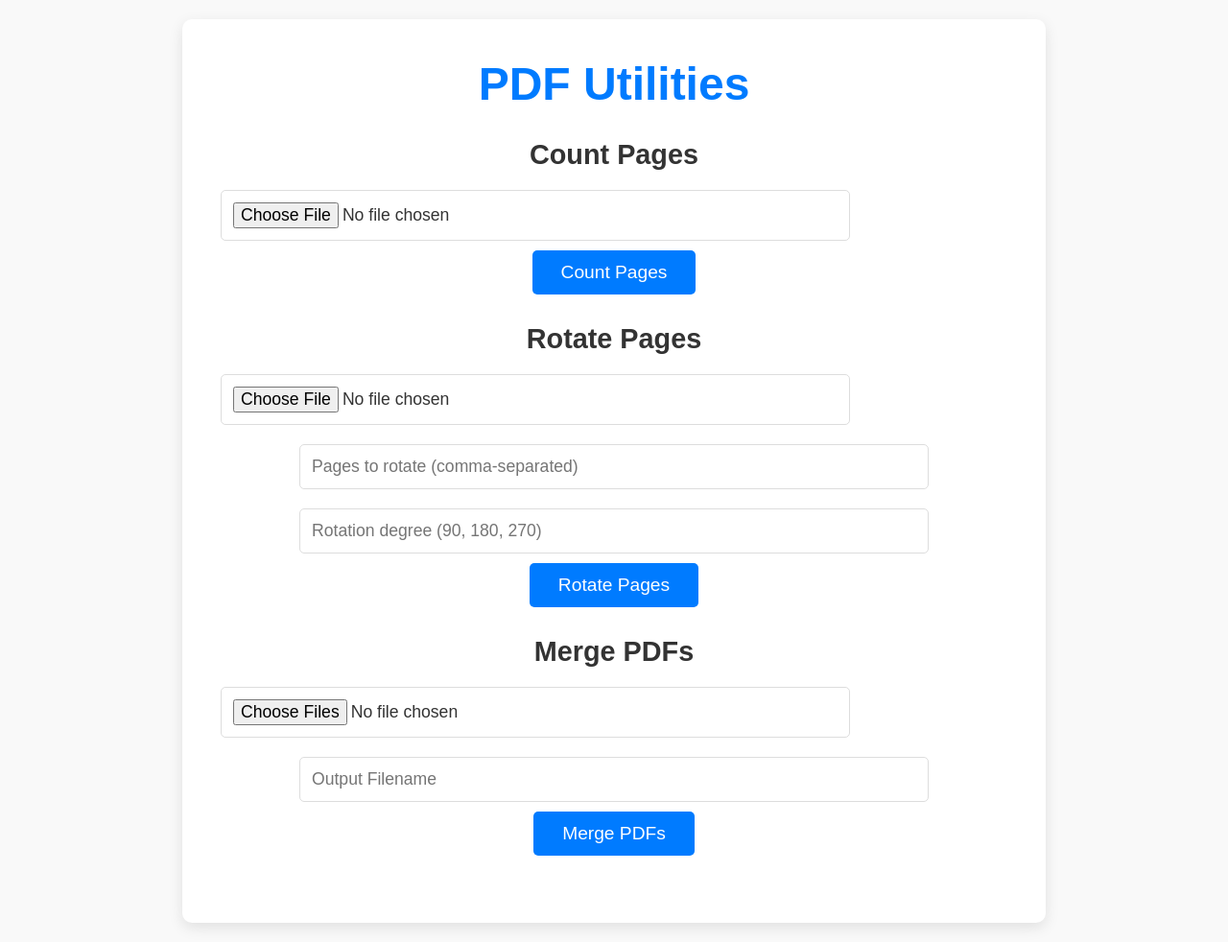
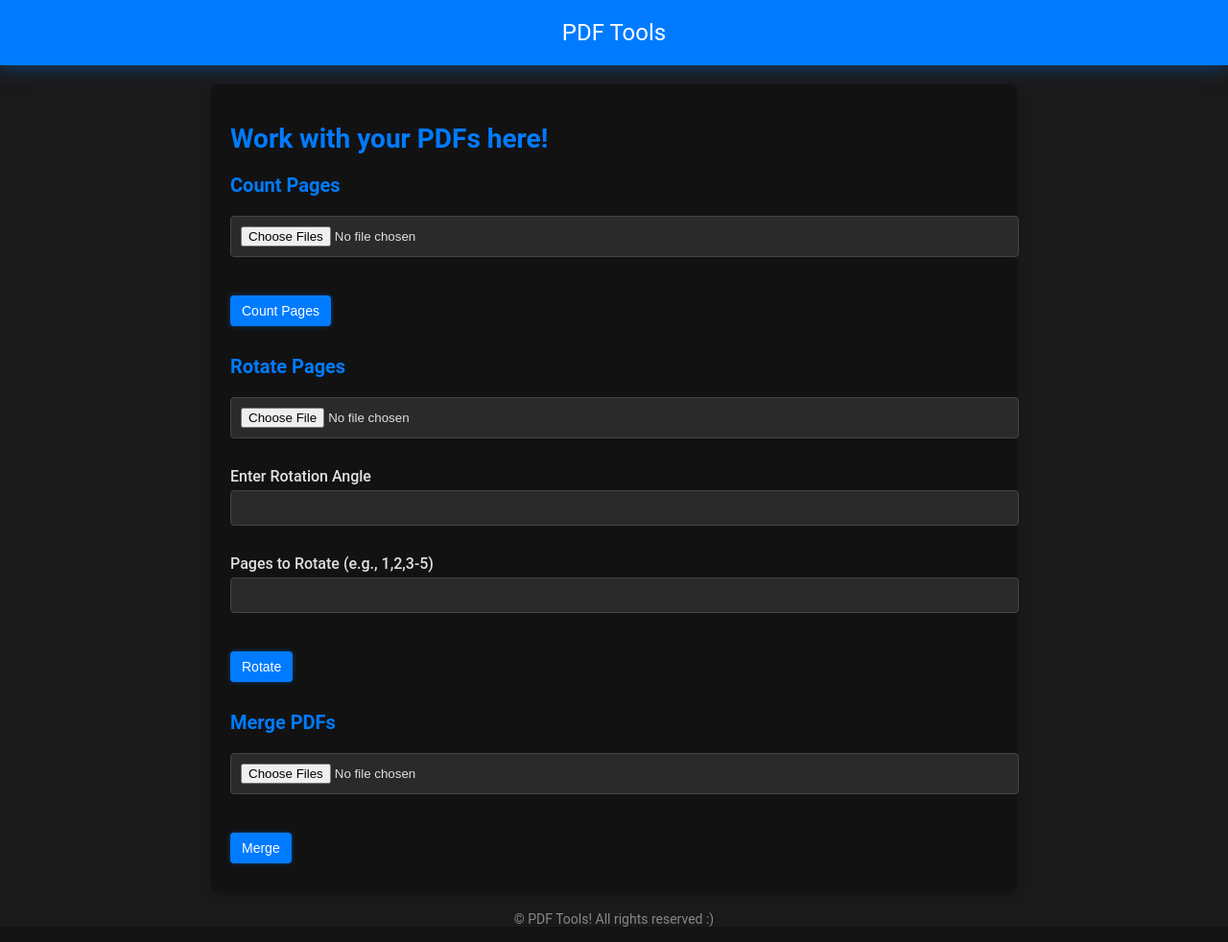
Before and after one commit to pengeon1/pdf, a Flask app: page / in a window 1280 px wide. Shown: the whole page at 96% size. Run offline with Flask 3, Linux system fonts and the light colour scheme.

Commit message:
Update index.html

```diff
--- a/templates/index.html
+++ b/templates/index.html
@@ -3,127 +3,228 @@
 <head>
     <meta charset="UTF-8">
     <meta name="viewport" content="width=device-width, initial-scale=1.0">
-    <title>PDF Utilities</title>
-    <link rel="stylesheet" href="style.css">
+    <title>PDF Tools</title>
+    <link rel="stylesheet" href="styles.css">
     <script src="https://code.jquery.com/jquery-3.6.0.min.js"></script>
+    <style>
+        body {
+            font-family: 'Roboto', sans-serif;
+            margin: 0;
+            padding: 0;
+            background-color: #1a1a1a;
+            color: #e0e0e0;
+        }
+
+        header {
+            background-color: #007bff;
+            color: white;
+            padding: 20px 10px;
+            text-align: center;
+            font-size: 24px;
+            box-shadow: 0 0 20px rgba(0, 123, 255, 0.5);
+            margin-bottom: 20px;
+        }
+
+        main {
+            max-width: 800px;
+            margin: 20px auto;
+            padding: 20px;
+            background: #121212;
+            border-radius: 8px;
+            box-shadow: 0 4px 10px rgba(0, 0, 0, 0.2);
+        }
+
+        h1 {
+            font-size: 28px;
+            margin: 20px 0;
+            color: #007bff;
+        }
+
+        h2 {
+            font-size: 20px;
+            margin: 20px 0;
+            color: #007bff;
+        }
+
+        .form-group {
+            margin-bottom: 20px;
+        }
+
+        label {
+            display: block;
+            margin-bottom: 5px;
+            font-weight: 500;
+            color: #e0e0e0;
+        }
+
+        input[type="file"], input[type="number"], input[type="text"] {
+            width: 100%;
+            padding: 10px;
+            margin-bottom: 10px;
+            border: 1px solid #444;
+            border-radius: 4px;
+            background-color: #2a2a2a;
+            color: #e0e0e0;
+        }
+
+        button {
+            background-color: #007bff;
+            color: white;
+            border: none;
+            padding: 8px 12px;
+            border-radius: 4px;
+            font-size: 14px;
+            cursor: pointer;
+            box-shadow: 0 0 5px rgba(0, 123, 255, 0.4);
+            margin: 10px 0;
+        }
+
+        button:hover {
+            background-color: #0056b3;
+            box-shadow: 0 0 10px rgba(0, 123, 255, 0.7);
+        }
+
+        .message {
+            margin-bottom: 20px;
+            padding: 10px;
+            border-radius: 4px;
+            background-color: #333333;
+            color: #007bff;
+            font-size: 14px;
+        }
+
+        footer {
+            text-align: center;
+            margin-top: 20px;
+            font-size: 14px;
+            color: #888;
+        }
+    </style>
 </head>
 <body>
+    <header>
+        PDF Tools
+    </header>
+    <main>
+        <h1>Work with your PDFs here!</h1>
 
-    <div class="container">
-        <h1>PDF Utilities</h1>
+        <h2>Count Pages</h2>
+        <form id="countPagesForm" enctype="multipart/form-data">
+            <div class="form-group">
+                <input type="file" name="pdf_files" multiple>
+            </div>
+            <button type="submit">Count Pages</button>
+        </form>
+        <div id="countResult" class="message" style="display:none;"></div>
 
-        <!-- Count Pages Section -->
-        <div class="form-container">
-            <h3>Count Pages</h3>
-            <input type="file" id="count-pages-file" class="file-input" />
-            <button class="btn" onclick="countPages()">Count Pages</button>
-            <div id="page-count-result" class="result"></div>
+        <h2>Rotate Pages</h2>
+        <form id="rotateForm" enctype="multipart/form-data">
+            <div class="form-group">
+                <input type="file" name="pdf_file" required>
             </div>
+            <div class="form-group">
+                <label for="angle">Enter Rotation Angle</label>
+                <input type="number" name="angle" required>
+            </div>
+            <div class="form-group">
+                <label for="pages">Pages to Rotate (e.g., 1,2,3-5)</label>
+                <input type="text" name="pages" required>
+            </div>
+            <button type="submit">Rotate</button>
+        </form>
+        <div id="rotateResult" class="message" style="display:none;"></div>
 
-        <!-- Rotate Pages Section -->
-        <div class="form-container">
-            <h3>Rotate Pages</h3>
-            <input type="file" id="rotate-pages-file" class="file-input" />
-            <input type="text" id="pages-to-rotate" class="input-field" placeholder="Pages to rotate (comma-separated)" />
-            <input type="number" id="rotation-degree" class="input-field" placeholder="Rotation degree (90, 180, 270)" />
-            <button class="btn" onclick="rotatePages()">Rotate Pages</button>
-            <div id="rotate-result" class="result"></div>
+        <h2>Merge PDFs</h2>
+        <form id="mergeForm" enctype="multipart/form-data">
+            <div class="form-group">
+                <input type="file" name="pdf_files" multiple>
             </div>
-
-        <!-- Merge PDFs Section -->
-        <div class="form-container">
-            <h3>Merge PDFs</h3>
-            <input type="file" id="merge-pdfs-file" class="file-input" multiple />
-            <input type="text" id="output-filename" class="input-field" placeholder="Output Filename" />
-            <button class="btn" onclick="mergePdfs()">Merge PDFs</button>
-            <div id="merge-result" class="result"></div>
-        </div>
-    </div>
+            <button type="submit">Merge</button>
+        </form>
+        <div id="mergeResult" class="message" style="display:none;"></div>
+    </main>
+    <footer>
+        &copy; PDF Tools! All rights reserved :)
+    </footer>
 
     <script>
-        // Function to handle counting pages
-        function countPages() {
-            const file = document.getElementById('count-pages-file').files[0];
-            if (!file) return alert("Please select a PDF file");
-
-            const formData = new FormData();
-            formData.append("pdf_file", file);
-
+        $(document).ready(function() {
+            // Handle count pages
+            $('#countPagesForm').submit(function(e) {
+                e.preventDefault();
+                let formData = new FormData(this);
+                $('#countResult').hide();  // Hide result box before submitting
                 $.ajax({
-                url: "/count_pages",
-                type: "POST",
+                    url: '/count_pages',
+                    type: 'POST',
                     data: formData,
                     contentType: false,
                     processData: false,
                     success: function(response) {
-                    $('#page-count-result').html(response);
+                        let message = '';
+                        if (response.results && response.results.length > 0) {
+                            message = response.results.join('<br>');
+                        }
+                        $('#countResult').html(message).show();  // Show result after receiving it
                     },
-                error: function(error) {
-                    console.log(error);
+                    error: function(response) {
+                        $('#countResult').html('Error: ' + response.responseJSON.error).show();  // Show error message
                     }
                 });
-        }
+            });
 
-        // Function to handle rotating pages
-        function rotatePages() {
-            const file = document.getElementById('rotate-pages-file').files[0];
-            const pagesToRotate = document.getElementById('pages-to-rotate').value;
-            const rotationDegree = document.getElementById('rotation-degree').value;
-
-            if (!file || !pagesToRotate || !rotationDegree) {
-                return alert("Please fill in all fields");
-            }
-
-            const formData = new FormData();
-            formData.append("pdf_file", file);
-            formData.append("pages_to_rotate", pagesToRotate);
-            formData.append("rotation_degree", rotationDegree);
-
+            // Handle rotate pages
+            $('#rotateForm').submit(function(e) {
+                e.preventDefault();
+                let formData = new FormData(this);
+                $('#rotateResult').hide();  // Hide result box before submitting
                 $.ajax({
-                url: "/rotate_pages",
-                type: "POST",
+                    url: '/rotate_page',
+                    type: 'POST',
                     data: formData,
                     contentType: false,
                     processData: false,
                     success: function(response) {
-                    $('#rotate-result').html('<a href="' + response + '" download="rotated_output.pdf">Download Rotated PDF</a>');
+                        // File is downloaded directly
+                        const a = document.createElement('a');
+                        a.href = response.file;
+                        a.download = "rotated_output.pdf";
+                        document.body.appendChild(a);
+                        a.click();
+                        a.remove();
                     },
-                error: function(error) {
-                    console.log(error);
+                    error: function(response) {
+                        $('#rotateResult').html('Error: ' + response.responseJSON.error).show();  // Show error message
                     }
                 });
-        }
+            });
 
-        // Function to handle merging PDFs
-        function mergePdfs() {
-            const files = document.getElementById('merge-pdfs-file').files;
-            const outputFilename = document.getElementById('output-filename').value;
-
-            if (files.length < 2 || !outputFilename) {
-                return alert("Please select at least two files and provide an output filename");
-            }
-
-            const formData = new FormData();
-            for (let i = 0; i < files.length; i++) {
-                formData.append('pdf_files', files[i]);
-            }
-            formData.append('output_filename', outputFilename);
-
+            // Handle merge PDFs
+            $('#mergeForm').submit(function(e) {
+                e.preventDefault();
+                let formData = new FormData(this);
+                $('#mergeResult').hide();  // Hide result box before submitting
                 $.ajax({
-                url: "/merge_pdfs",
-                type: "POST",
+                    url: '/merge_pdfs',
+                    type: 'POST',
                     data: formData,
                     contentType: false,
                     processData: false,
                     success: function(response) {
-                    $('#merge-result').html('<a href="' + response + '" download="' + outputFilename + '">Download Merged PDF</a>');
+                        // File is downloaded directly
+                        const a = document.createElement('a');
+                        a.href = response.file;
+                        a.download = "merged_output.pdf";
+                        document.body.appendChild(a);
+                        a.click();
+                        a.remove();
                     },
-                error: function(error) {
-                    console.log(error);
+                    error: function(response) {
+                        $('#mergeResult').html('Error: ' + response.responseJSON.error).show();  // Show error message
                     }
                 });
-        }
+            });
+        });
     </script>
-
 </body>
 </html>
```
Lines whose indentation alone changed are shown as unchanged.
